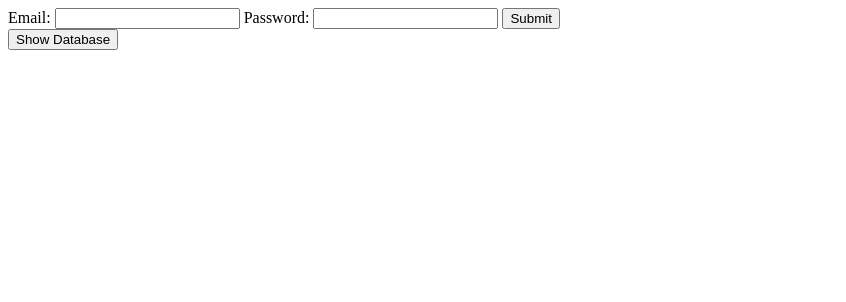
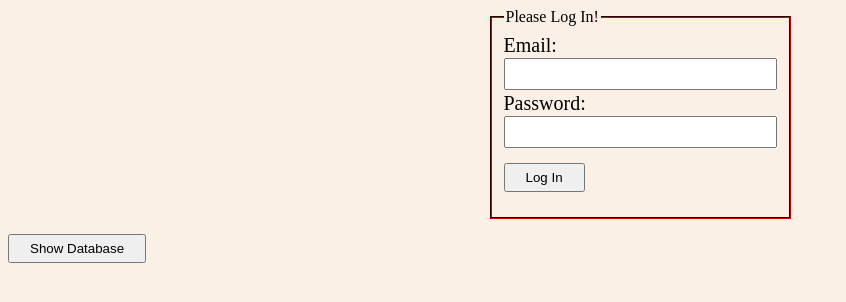
Before and after one commit to EclecticTurtleStudio/New-Test-master-BeckyJo, a website: page frontend/index.html in a window 1280 px wide. Shown: the whole page, without its empty margins (0-846 px from the left). Drawn offline with Linux system fonts and the light colour scheme.

Commit message:
Saving Before Messing with Anymore!

```diff
--- a/frontend/index.html
+++ b/frontend/index.html
@@ -5,36 +5,30 @@
     <title>Movie Directory</title>
 
     <!--<script src="https://unpkg.com/mithril/mithril.js"></script>-->
-    <script src="index.js"></script>
-    <script src="login.js"></script>
+    <script src="javascript/index.js"></script>
+    <script src="javascript/login.js"></script>
 
+    <link rel="stylesheet" href="style/main.css">
 
 </head>
 <body>
 
 <div id="LoggedIn">
 
-    <!--
-    <form id="loginForm">
-        <label for="email">Email:
-            <input type="text" name="email" id="email"></label>
-        <label for="password">Password:
-            <input type="password" name="password" id="password"></label>
-        <input type="submit" onclick="submitLogIn()" id="submit" value="Log In">
-    </form>
-    -->
+    <fieldset>
+        <legend>Please Log In!</legend>
+        <form id="loginForm">
+            <label class="formInput" for="email">Email:
+                <input type="text" name="email" class="formInput" id="email">
+            </label><br />
+            <label class="formInput" for="password">Password:
+                <input type="password" name="password" class="formInput" id="password">
+            </label><br />
+            <input type="submit" onclick="submitLogIn()" class="button" id="submit" value="Log In">
+        </form>
+    </fieldset>
 
-    <form id="loginForm" action="http://localhost:8000/login" method="post">
-        <label for="email">Email:
-            <input type="text" name="email" id="email">
-        </label>
-        <label for="password">Password:
-            <input type="password" name="password" id="password">
-        </label>
-        <button>Submit</button>
-    </form>
-
-    <button onclick="showMovieDatabase(serverAuth)" id="databaseButton" >Show Database</button>
+    <button onclick="showMovieDatabase()" class="button" id="databaseButton" >Show Database</button>
 
 </div>
 
--- a/frontend/index.js
+++ b/frontend/javascript/index.js
@@ -1,6 +1,6 @@
-serverAuth =
+var serverAuth = "eyJhbGciOiJIUzI1NiIsInR5cCI6IkpXVCJ9.eyJlbWFpbCI6InRlc3QudXNlckBleGFtcGxlLmNvbSIsImlhdCI6MTYzMjU3NzU1OCwiZXhwIjoxNjMyNTgxMTU4LCJzdWIiOiIxIn0.cJrfJd2RNhfQR3wDCPw-YvbrAWBVVvaBIB3oE1KfrYo"
 
-function showMovieDatabase(serverAuth){
+function showMovieDatabase(){
 
 //This is supposed to take the JWT and send it to the server to allow authorization to see the database list.
 
@@ -18,6 +18,4 @@ function showMovieDatabase(serverAuth){
 
     xhr.send();
 
-    console.log("pizza");
-
 }
--- /dev/null
+++ b/frontend/javascript/login.js
@@ -0,0 +1,33 @@
+
+
+
+// This function will eventually send the form to /login and return the accessToken!
+
+
+function submitLogIn(){
+
+    var user = document.getElementById("email").value;
+    var pswd = document.getElementById("password").value;
+
+    var data = JSON.stringify({
+      "email": user,
+      "password": pswd
+    });
+
+    var xhr = new XMLHttpRequest();
+    xhr.withCredentials = true;
+
+    xhr.addEventListener("readystatechange", function() {
+      if(this.readyState === 4) {
+        console.log(this.responseText);
+      }
+    });
+
+    xhr.open("POST", "http://localhost:8000/login");
+    xhr.setRequestHeader("Content-Type", "application/json");
+
+    xhr.send(data);
+
+
+
+};
--- a/frontend/login.js
+++ /dev/null
@@ -1,24 +0,0 @@
-
-function submitLogIn(){
-
-// This function will eventually send the form to /login and return the accessToken!
-
-        var user = document.getElementById("email");
-        var pswd = document.getElementById("password");
-
-        var xhr = new XMLHttpRequest();
-        var url = "http://localhost:8000/login";
-
-        xhr.open("POST", url, true);
-        xhr.setRequestHeader("Content-Type", "application/json");
-        xhr.onreadystatechange = function() {
-            if (xhr.readyState === 4 && xhr.status === 200) {
-            console.log(json.email + ", " + json.password);
-            }
-        }
-    };
-    var data = JSON.stringify({"email": user, "password": pswd});
-    xhr.send(data);
-
-
-};
--- /dev/null
+++ b/frontend/style/main.css
@@ -0,0 +1,20 @@
+body {
+    background-color: linen;
+}
+
+fieldset {
+    border-color: maroon;
+    width: 220px;
+    align-content: center;
+    margin: auto;
+}
+
+.formInput {
+    font-size: 20px;
+    line-height: 1.3;
+}
+
+.button {
+    margin: 15px auto;
+    padding: 5px 20px;
+}
```
